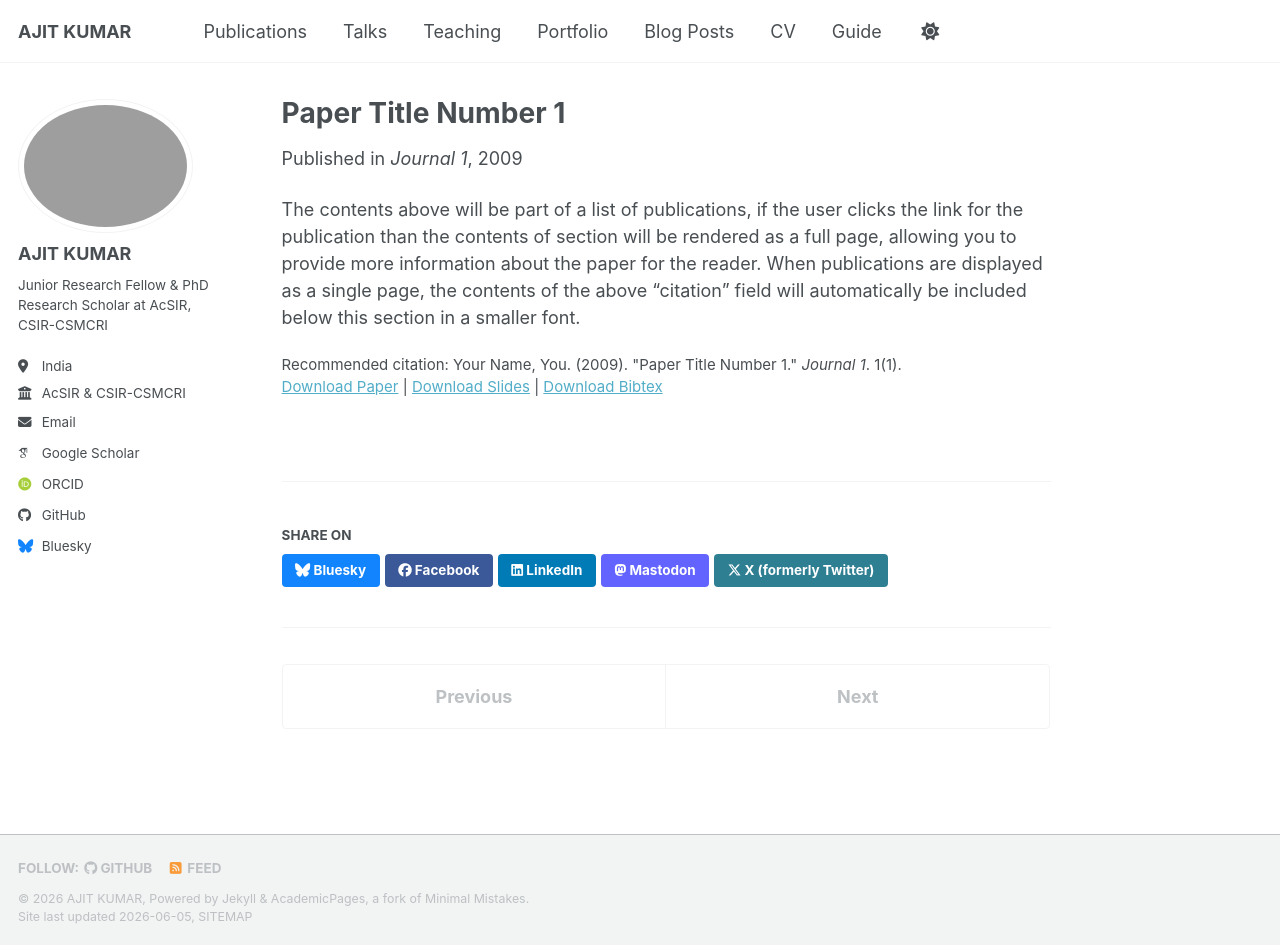
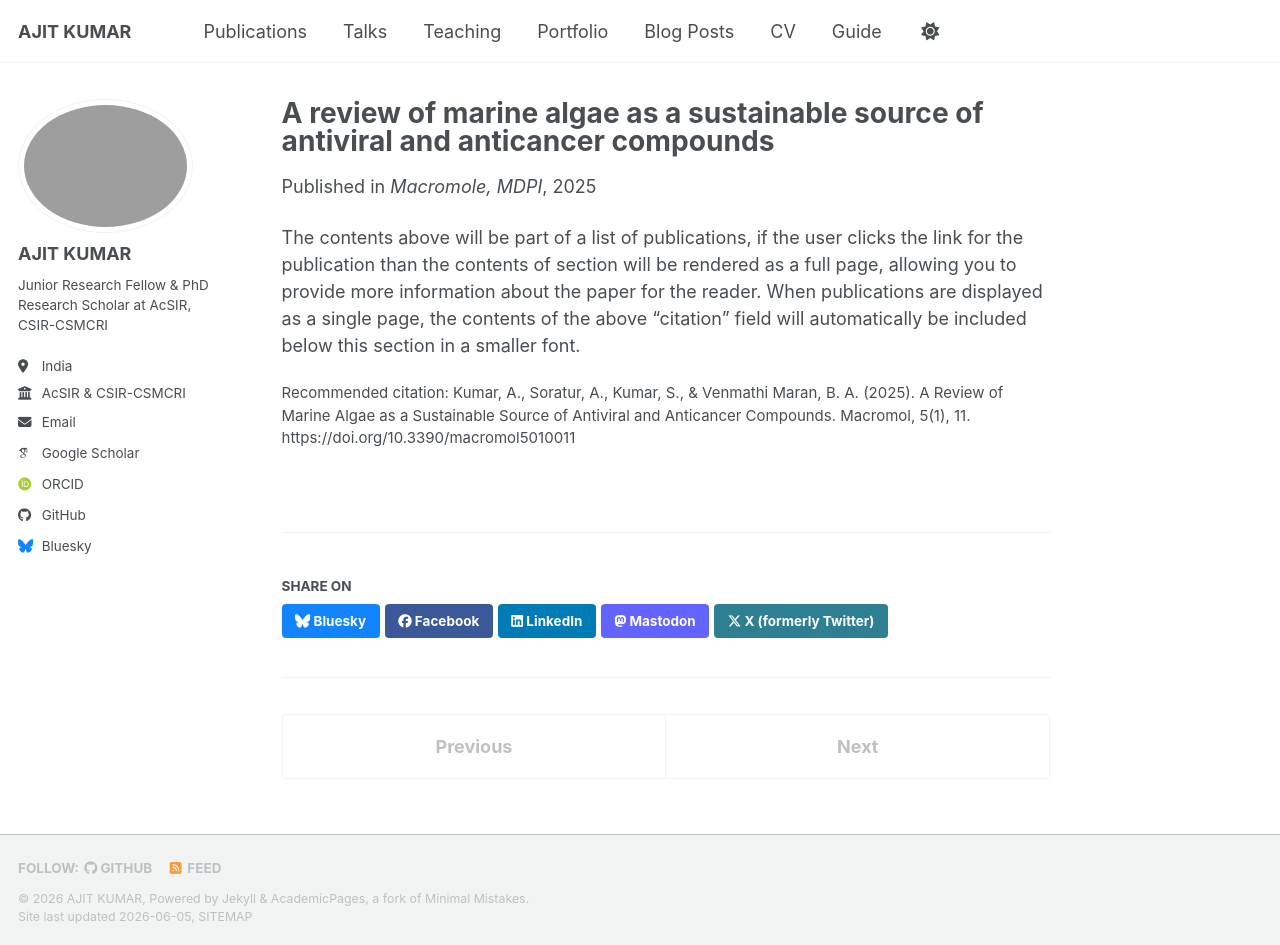
Before and after one commit to iajeetvsingh/iajeetvsingh.github.io, a Jekyll site: the page built from _publications/2009-10-01-paper-title-number-1.md, in a window 1280 px wide and 945 px high. Built offline with Jekyll 4.4.1, drawn with Linux system fonts in a browser that asks for light colours; some web fonts are replaced; a script bundle is joined from its source files by our own code; library files that are not in the unit come from our copies.

Commit message:
Update 2009-10-01-paper-title-number-1.md

```diff
--- a/_publications/2009-10-01-paper-title-number-1.md
+++ b/_publications/2009-10-01-paper-title-number-1.md
@@ -1,14 +1,11 @@
 ---
-title: "Paper Title Number 1"
+title: "A review of marine algae as a sustainable source of antiviral and anticancer compounds"
 collection: publications
 category: manuscripts
-permalink: /publication/2009-10-01-paper-title-number-1
+permalink: https://doi.org/10.3390/macromol5010011
 excerpt: 'This paper is about the number 1. The number 2 is left for future work.'
-date: 2009-10-01
-venue: 'Journal 1'
-slidesurl: 'https://academicpages.github.io/files/slides1.pdf'
-paperurl: 'https://academicpages.github.io/files/paper1.pdf'
-bibtexurl: 'https://academicpages.github.io/files/bibtex1.bib'
-citation: 'Your Name, You. (2009). &quot;Paper Title Number 1.&quot; <i>Journal 1</i>. 1(1).'
+date: 2025-03-05
+venue: 'Macromole, MDPI'
+citation: 'Kumar, A., Soratur, A., Kumar, S., & Venmathi Maran, B. A. (2025). A Review of Marine Algae as a Sustainable Source of Antiviral and Anticancer Compounds. Macromol, 5(1), 11. https://doi.org/10.3390/macromol5010011'
 ---
 The contents above will be part of a list of publications, if the user clicks the link for the publication than the contents of section will be rendered as a full page, allowing you to provide more information about the paper for the reader. When publications are displayed as a single page, the contents of the above "citation" field will automatically be included below this section in a smaller font.
```
